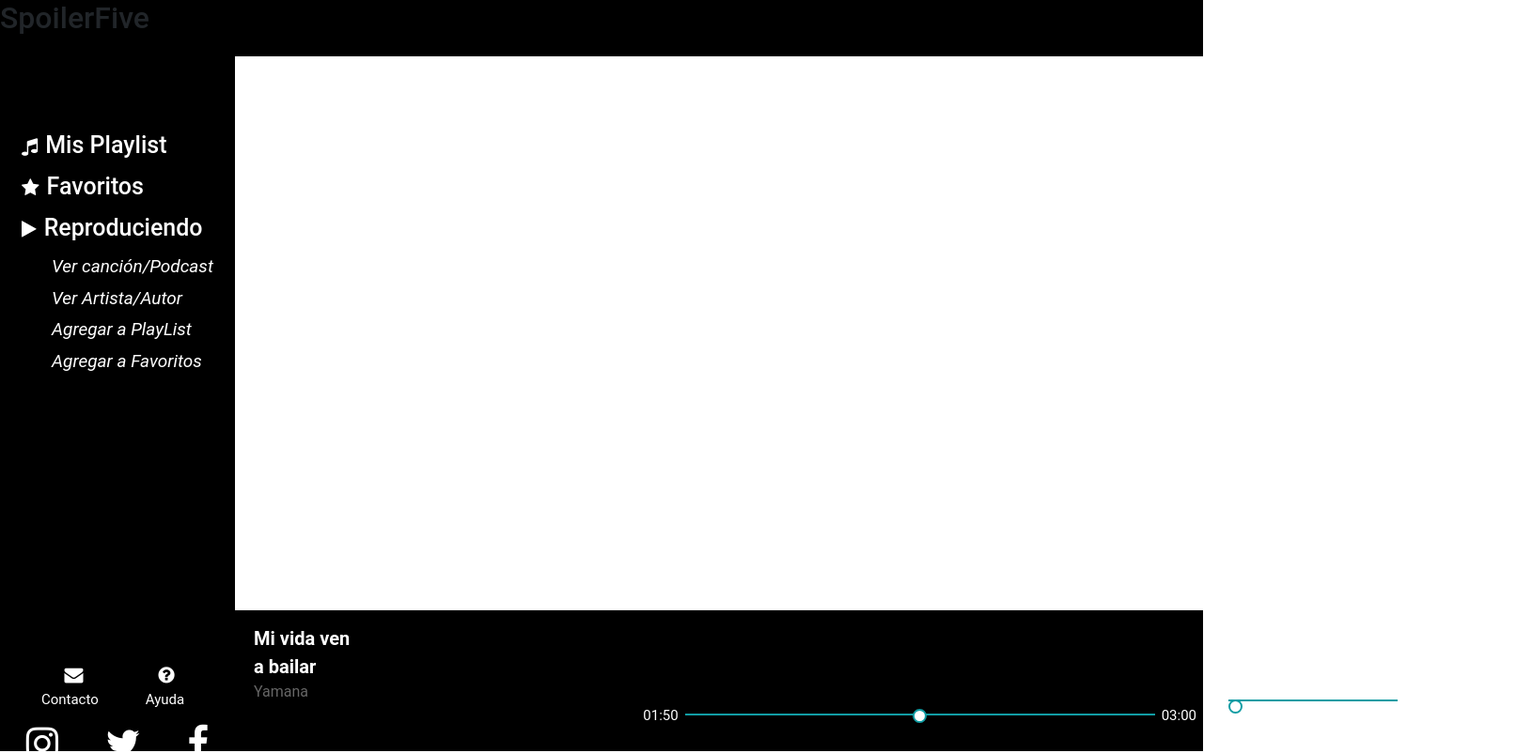
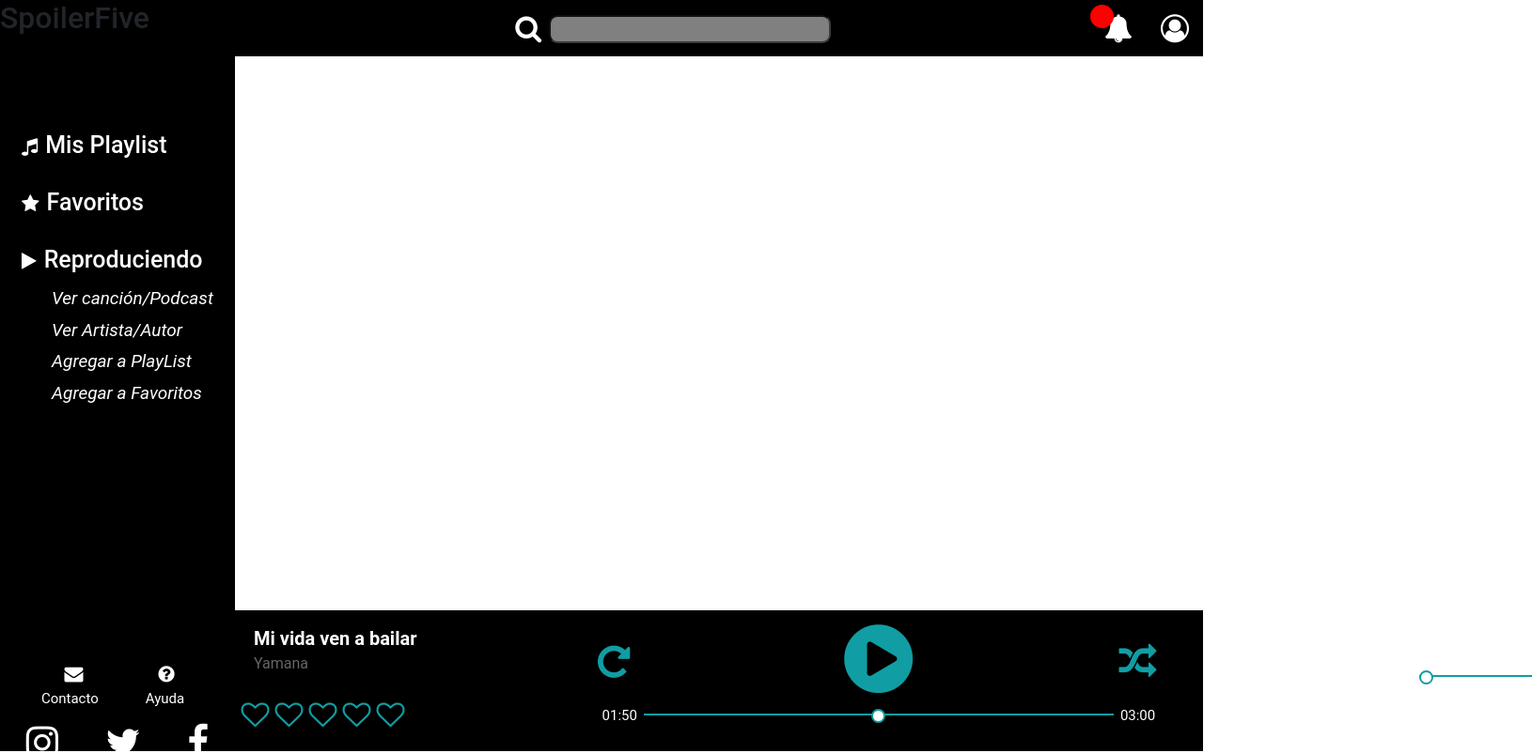
Before and after one commit to SashaFran/Entregable_5, an Angular app: page / in a window 1280 px wide. Shown: the top 802 px of the page at 94% size, 1630 px wide, since content can reach past the window. Built offline with nearby package versions, Linux system fonts and the light colour scheme.

Commit message:
Arreglo nav y footer log

```diff
--- a/src/app/components/loggeado/footer-log/footer-log.component.css
+++ b/src/app/components/loggeado/footer-log/footer-log.component.css
@@ -10,7 +10,7 @@
     display: inline-block;
 }
 .video_player{
-    margin-left: 280px;
+    margin-left: 200px;
     margin-top: 110px;
     display: inline-flex;
 }
@@ -55,9 +55,7 @@
 }
 .footer_clasificacion{
     position: relative;
-    left: 10;
-    top: 93px;
-
+    margin-left: 80px;
 }
 .footer_cancion{
     color: white;
@@ -74,20 +72,24 @@
 .footer_cancion span{
    opacity: 0.4;
 }
-.volumen i{
+.volumen{
+    display: inline-block;
+    margin: auto 0;
+}
+.fa-volume-up{
     color: white;
     position: relative;
-    left: 1200px;
-    margin-top: 50px;
-    margin-bottom: 10px;
+    left: 220px;
     font-size: 35px;
+    display: inline-flex;
 }
 .barra_volume{
     background-color: #119DA4;
-    position: relative;
+    position: absolute;
     height: 2px;
-    width: 180px;
-    left: 1200px;
+    width: 120px;
+    margin-left: 280px;
+    margin-top: -25px;
 }
 .circle_volume{
     vertical-align: middle;
@@ -95,7 +97,25 @@
     height: 15px;
     background-color: white;
     border: 2px solid #119DA4;
-    display:inline-block;
     position: absolute;
     border-radius: 100%;
+    top:-5px;
 }
+.video_player-icon{
+    color: #119DA4;
+    font-size: 85px;
+    margin-top: -120px;
+    margin-left: -338px;
+}
+.fa-random{
+    color: #119DA4;
+    font-size: 40px;
+    margin-top: -75px;
+    margin-left: 520px;
+}
+.fa-repeat{
+    color: #119DA4;
+    font-size: 40px;
+    margin-top: -75px;
+    margin-left: -335px;
+}
--- a/src/app/components/loggeado/footer-log/footer-log.component.html
+++ b/src/app/components/loggeado/footer-log/footer-log.component.html
@@ -3,12 +3,7 @@
         <p> Mi vida ven a bailar</p>
         <span> Yamana </span>
     </div>
-    <div class="volumen">
-        <i class="fa fa-volume-up" aria-hidden="true"></i>
-        <div class="barra_volume">
-            <div class="circle_volume"></div>
-        </div>
-    </div>
+
     <div class="footer_clasificacion">
         <i class="fa fa-heart-o" aria-hidden="true"></i>
         <i class="fa fa-heart-o" aria-hidden="true"></i>
@@ -26,11 +21,18 @@
                 <p class="fin"> 03:00 </p>
             </div>
             <div class="video_player-icon">
+                <i class="fa fa-play-circle" aria-hidden="true"></i>
 
             </div>
-
+            <i class="fa fa-repeat" aria-hidden="true"></i>
+            <i class="fa fa-random" aria-hidden="true"></i>
         </div>
 
     </div>
-
+        <div class="volumen">
+            <i class="fa fa-volume-up" aria-hidden="true"></i>
+             <div class="barra_volume">
+                 <div class="circle_volume"></div>
+            </div>
+         </div>
 </div>
--- a/src/app/components/loggeado/nav-bar-log/nav-bar-log.component.css
+++ b/src/app/components/loggeado/nav-bar-log/nav-bar-log.component.css
@@ -14,6 +14,23 @@
     align-items: center;
     background-color: black;
   }
+  .buscador{
+      display: inline-flex;
+      margin: 0 auto;
+    width:48%;
+    }
+  .buscador input{
+      height: 30px;
+      margin-top: 9px;
+      border-radius: 9px;
+      width: 300px;
+      opacity: 0.5;
+  }
+  .buscador i{
+      margin: 8px;
+      color: white;
+      font-size: 30px;
+  }
   .side-panel{
     width: 250px;
     position: fixed;
@@ -24,9 +41,10 @@
   }
   .side-panel h4{
       font-size: 25px;
+      margin-top: 25px;
   }
   .side-panel_contacto{
-      margin-top: 310px;
+      margin-top: 275px;
       text-align: center;
       align-items: center;
   }
@@ -74,7 +92,21 @@
       font-size: 19px;
       font-style: oblique;
   }
+    .user i{
+        color: white;
+        font-size: 30px;
+        padding: 15px;
 
+    }
+    .user_notificaciones{
+        border-radius: 100%;
+        width: 25px;
+        height: 25px;
+        background-color: red;
+        border: 2px solid red;
+        position: fixed;
+        margin-top: -55px;
+    }
   @media screen and (max-width: 767px) {
     .spacer {
         flex: 0.85;
--- a/src/app/components/loggeado/nav-bar-log/nav-bar-log.component.html
+++ b/src/app/components/loggeado/nav-bar-log/nav-bar-log.component.html
@@ -1,5 +1,17 @@
 <div class="toolbar" role="banner">
+    <!-- logo -->
 <div class="spacer"></div>
+<div class="buscador">
+    <i class="fa fa-search" aria-hidden="true"></i>
+    <input type="text">
+
+</div>
+<div class="user">
+    <i class="fa fa-bell" aria-hidden="true"></i>
+    <i class="fa fa-user-circle-o" aria-hidden="true"></i>
+    <div class="user_notificaciones"></div>
+</div>
+
 <div class="side-panel">
     <h2>SpoilerFive</h2>
     <div class="side-panel_informacion">
```
